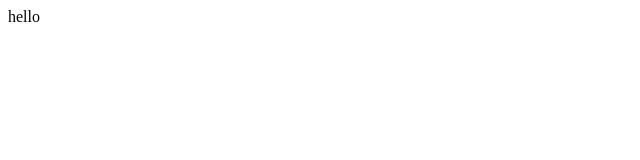
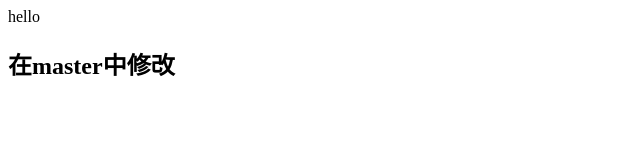
Before and after one commit to zykpiaoyao/git-demo, a plain HTML site: page index.html in a window 1280 px wide. Shown: the whole page, without its empty margins (0-640 px from the left). Drawn offline with Linux system fonts and the light colour scheme.

Commit message:
提价master

```diff
--- a/index.html
+++ b/index.html
@@ -8,5 +8,6 @@
 </head>
 <body>
     <DIV>hello</DIV>
+    <h2>在master中修改</h2>
 </body>
 </html>
```
